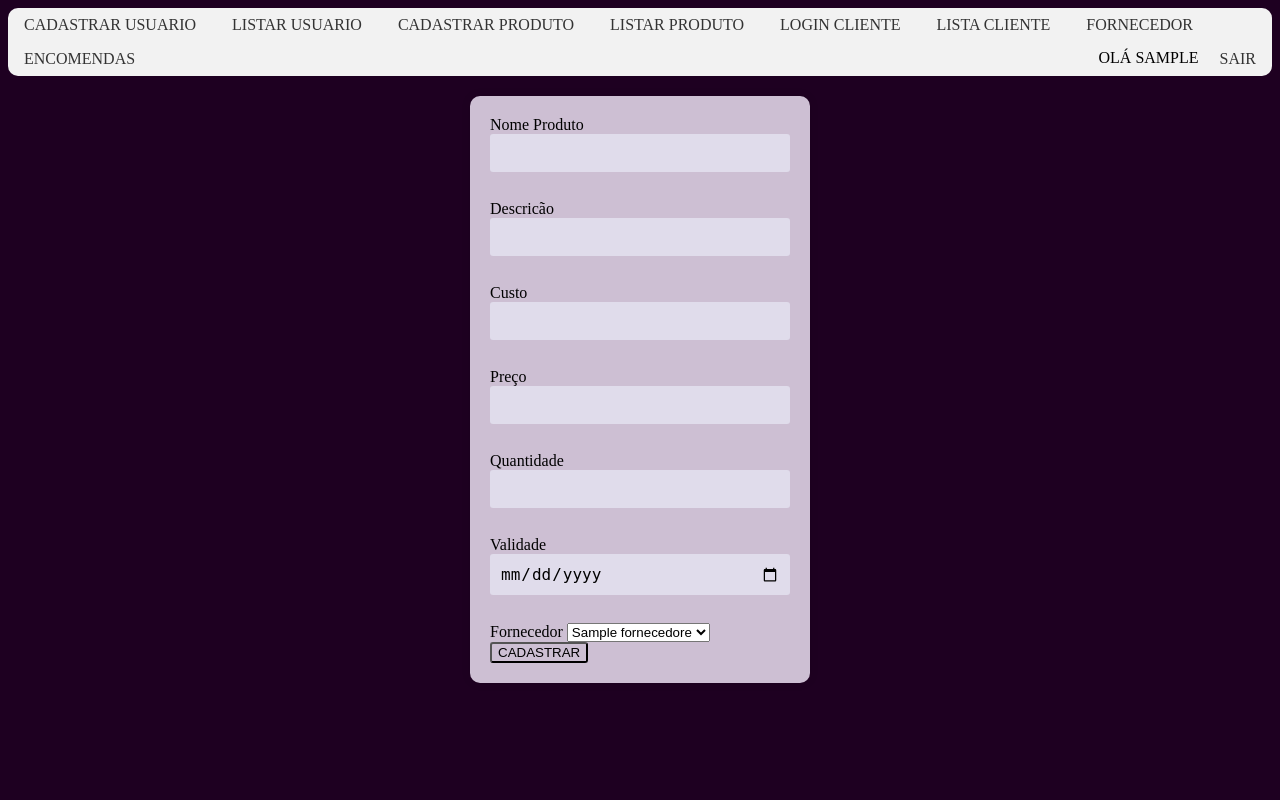
After one commit to Kaka004/Saguadim_TI26, a PHP site: page /cadastraproduto.php in a window 1280 px wide. The commit adds this page. Run offline with PHP 8.4, Linux system fonts and the light colour scheme; the visitor is signed in with stand-in values (Sample User, id 1); tables that the repository leaves empty or names only in its code hold one stand-in row (values such as "Sample post").

Commit message:
Alterações
Volta as aulas e alguma alterações/criações de script

```diff
--- /dev/null
+++ b/saguadim/cabecalho.php
@@ -0,0 +1,34 @@
+<?php
+include("conectadb.php");
+if(session_status() !== PHP_SESSION_ACTIVE) {
+    session_start();
+}
+isset($_SESSION['nomeusuario'])?$nomeusuario = $_SESSION['nomeusuario']: "";
+$nomeusuario = $_SESSION['nomeusuario'];
+?>
+
+<div>
+    <ul class="menu">
+        <li><a href="cadastrausuario.php">CADASTRAR USUARIO</a></li>
+        <li><a href="listausuario.php">LISTAR USUARIO</a></li>
+        <li><a href="cadastraproduto.php">CADASTRAR PRODUTO</a></li>
+        <li><a href="lista-produto.php">LISTAR PRODUTO</a></li>
+        <li><a href="login-cliente.php">LOGIN CLIENTE</a></li>
+        <li><a href="cadastro-cliente.php">LISTA CLIENTE</a></li>
+        <li><a href="fornecedor.php">FORNECEDOR</a></li>
+        <li><a href="encomendas.php">ENCOMENDAS</a></li>
+
+        <li class="menuloja"><a href="logout.php">SAIR</a></li>
+
+        <?php
+        if($nomeusuario != null) {
+        ?>
+        <li class="profile">OLÁ <?=strtoupper($nomeusuario) ?></li>
+        <?php
+        } else {
+            echo "<script>window.alert('USUÁRIO NÃO AUTENTICADO')
+            window.location.href='login.php';</script>";
+        }
+        ?>
+    </ul>
+</div>
--- /dev/null
+++ b/saguadim/cadastraproduto.php
@@ -0,0 +1,76 @@
+<?php
+include("cabecalho.php");
+if($_SERVER['REQUEST_METHOD'] == 'POST'){
+    $nome = $_POST['nome'];
+    $descricao = $_POST['descricao'];
+    $custo = $_POST['custo'];
+    $preco = $_POST['preco'];
+    $quantidade = $_POST['quantidade'];
+    $validade = $_POST['validade'];
+    $fornecedor_id = $_POST['fornecedor'];
+
+    $sql = "SELECT COUNT(pro_id) FROM produtos WHERE pro_nome = '$nome'";
+    $retorno = mysqli_query($link,$sql);
+    $cont = (mysqli_fetch_array($retorno));
+    if($cont == 0){
+        $sql = "INSERT INTO produtos(pro_nome,pro_descricao,pro_custo,pro_preco,pro_quantidade,pro_validade,pro_status,fk_pro_id)
+        VALUES('$nome','$descricao','$custo','$preco','$quantidade','$validade', 's', '$fornecedor_id')";
+        mysqli_query($link,$sql);
+        echo"<script>window.alert('PRODUTO CADASTRADO COM SUCESSO');</script>";
+        echo"<script>window.location.href='listaproduto.php';</script>";
+    }
+    else{
+        echo"<script>window.alert('PRODUTO JÁ EXISTENTE');</script>";
+    }
+}
+
+?>
+
+<!DOCTYPE html>
+<html lang="en">
+<head>
+    <meta charset="UTF-8">
+    <meta name="viewport" content="width=device-width, initial-scale=1.0">
+    <link rel="stylesheet" href="./estilo2.css">
+    <title>CADASTRA PRODUTO</title>
+</head>
+<body>
+    <div id="container">
+        <form action="cadastraproduto.php" method="post">
+            <label>Nome Produto</label>
+            <input type="text" name="nome" id="nome">
+            <br>
+            <label>Descricão</label>
+            <input type="text" name="descricao" id="descricao">
+            <br>
+            <label>Custo</label>
+            <input type="decimal" step="0.01" name="custo" id="custo">
+            <br>
+            <label>Preço</label>
+            <input type="decimal" name="preco" id="preco">
+            <br>
+            <label>Quantidade</label>
+            <input type="number" name="quantidade" id="quantidade">
+            <br>
+            <label>Validade</label>
+            <input type="date" name="validade" id="validade">
+            <br>
+            <label>Fornecedor</label>
+            <select name="fornecedor" id="fornecedor" required>
+                <?php
+                    $sql = "SELECT for_id, for_nome FROM fornecedores";
+                    $retorno = mysqli_query($link,$sql);
+
+                    while($tbl = mysqli_fetch_array($retorno)){
+                ?>
+                <option value="<?=$tbl[0]?>"><?=$tbl[1]?></option>
+                <?php
+                    }
+                ?>
+            </select><br>
+
+            <input type="submit" name="cadastrar" value="CADASTRAR">
+        </form>
+    </div>
+</body>
+</html>
--- a/saguadim/estilo.css
+++ b/saguadim/estilo.css
@@ -84,6 +84,9 @@
     border-radius: 4px;
     cursor: pointer;
   }
+  button:hover{
+    background-color: #666;
+  }
 
   /* Estiliza rodapé com cor de fundo escura e texto claro */
   footer {
--- /dev/null
+++ b/saguadim/estilo2.css
@@ -0,0 +1,120 @@
+html{
+    background-color: hwb(295 0% 87%); /* Define a cor de fundo do menu */
+  }
+  .menu {
+    list-style-type: none; /* Remove os marcadores de lista */
+    margin: 0;
+    padding: 0;
+    background-color: hwb(0 95% 5%); /* Define a cor de fundo do menu */
+    border-radius: 10px;
+  }
+  .menu li {
+    display: inline-block; /* Faz com que os itens de menu fiquem um ao lado do outro */
+  }
+  .menu li a {
+    display: block; /* Define os links como elementos de bloco para ocuparem todo o espaço horizontal disponível */
+    padding: 8px 16px; /* Adiciona espaçamento interno aos links */
+    text-decoration: none; /* Remove a decoração de texto padrão (sublinhado) */
+    color: #333; /* Define a cor do texto dos links */
+  }
+  .menu li a:hover {
+    background-color: #470057; /* Define a cor de fundo ao passar o mouse sobre os links */
+    color: #fff; /* Define a cor do texto ao passar o mouse sobre os links */
+    border-radius: 10px;
+  }
+  .menuloja{
+    float:right;
+  }
+  /* DIV DO FORMULÁRIO */
+  .formulario{
+    float: left;
+    margin-left: 10%;
+  }
+  .profile{
+  float: right;
+  margin: 7px 5px 0 0;
+
+  }
+  /* PADRONIZAÇÃO DA TAG FORM */
+  form{
+    background-color: rgb(205, 191, 211);
+    border-radius: 10px;
+    box-shadow: 0px 0px 10px rgba(0, 0, 0, 0.1);
+    margin: 20px auto;
+    padding: 20px;
+    width: 300px;
+  }
+  input{
+    background-color: rgb(205, 191, 211);
+    border-radius: 3px;
+  }
+  input[type="text"],
+    input[type="password"],
+    input[type="number"],
+    input[type="decimal"],
+    input[type="date"],
+    input[type="file"],
+    textarea {
+      background-color: #e0dceb;
+      border: none;
+      border-radius: 3px;
+      box-sizing: border-box;
+      display: block;
+      font-size: 16px;
+      margin-bottom: 10px;
+      padding: 10px;
+      width: 100%;
+      resize: none;
+
+    }
+  /* ESTILO DAS TABELAS*/
+  table {
+    border-collapse: collapse;
+    text-align: center;
+    color: #eee;
+    text-decoration: #bbb0be;
+    width: 75%;
+    margin:auto;
+  }
+
+  h2{
+    color: #e0dceb;
+  }
+  h1{
+    color: #e0dceb;
+  }
+  p{
+    color: #e0dceb;
+  }
+  .caixaexclui{
+    width: 300px;
+    height: 300px;
+    float: center;
+  }
+  /* IMAGEM DO ALTERA PRODUTO */
+  .imagem_atual{
+    float: right;
+    position: relative;
+    margin-top: 1.5%;
+    margin-right: 5%;
+    width: 40%;
+    height: 40%;
+    border-radius: 10px;
+  }
+  /* FORM DO ALTERA PRODUTO */
+  .visualizaproduto{
+      background-color: rgb(205, 191, 211);
+      border-radius: 10px;
+      box-shadow: 0px 0px 10px rgba(0, 0, 0, 0.1);
+      margin: 20px auto;
+      margin-left: 10px;
+      padding: 20px;
+      width: 500px;
+    }
+    .finalizabotao
+    {
+      width: 100px;
+      height: 50px;
+      border-radius: 10px;
+      font-size: smaller;
+    }
--- a/saguadim/script.js
+++ b/saguadim/script.js
@@ -3,8 +3,6 @@ document.getElementById("toggleCadastra").addEventListener("click", function ()
     document.getElementById("cadastra").style.display = "block";
   });
 
-
-
   document.getElementById("toggleLogin").addEventListener("click", function () {
     document.getElementById("cadastra").style.display = "none";
     document.getElementById("login").style.display = "block";
--- a/saguadim/scriptbanco.sql
+++ b/saguadim/scriptbanco.sql
@@ -7,7 +7,8 @@ CREATE TABLE usuarios(
     usu_login VARCHAR(20) NOT NULL,
     usu_senha VARCHAR(50) NOT NULL,
     usu_status CHAR (1) NOT NULL,
-    usu_key VARCHAR (10) NOT NULL
+    usu_key VARCHAR (10) NOT NULL,
+    usu_email VARCHAR(100) NOT NULL
 );
 
 --CRIAÇÃO DA TABELA CLIENTES
```
Also changed, not shown: saguadim/backoffice.php (added, +32 -0 lines), saguadim/fornecedor.php (added, +39 -0 lines), saguadim/lista-produto.php (added, +78 -0 lines), saguadim/listausuario.php (added, +81 -0 lines).
